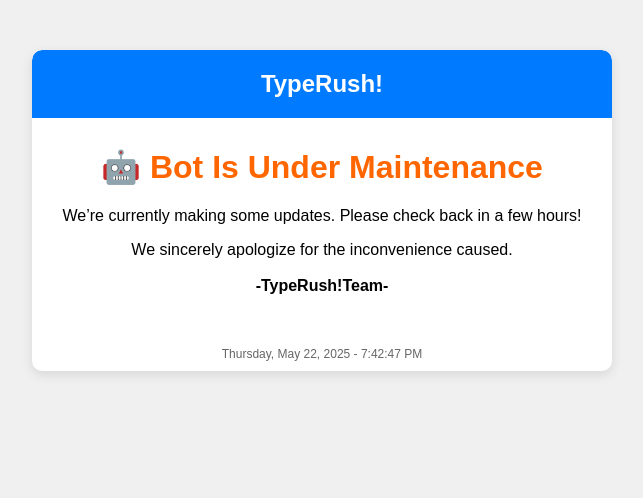
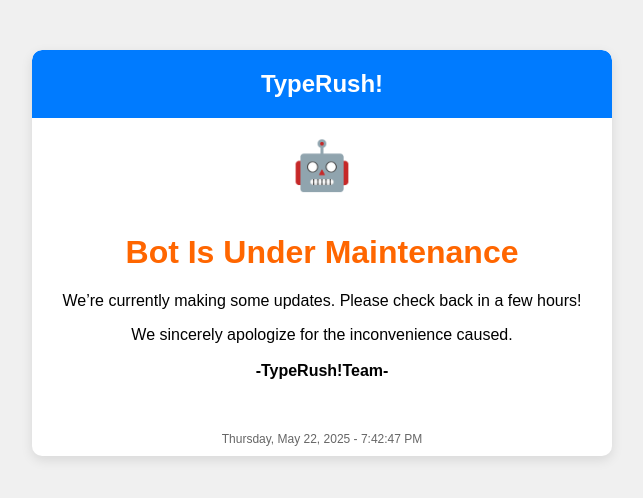
Before and after one commit to YohaaHiruu/TypeRush-BotStatus, a plain HTML site: page index.html in a window 1280 px wide. Shown: the whole page, without its empty margins (318-961 px from the left). Drawn offline with Linux system fonts and the light colour scheme.

Commit message:
Update index.html

```diff
--- a/index.html
+++ b/index.html
@@ -20,7 +20,6 @@
       box-shadow: 0 4px 12px rgba(0,0,0,0.1);
       overflow: hidden;
       position: relative; /* for datetime positioning */
-      /* Removed fixed width and min-height */
     }
     .header {
       background: #007BFF; /* Blue */
@@ -30,6 +29,11 @@
       font-weight: bold;
       border-top-left-radius: 10px;
       border-top-right-radius: 10px;
+    }
+    .bot-icon {
+      font-size: 48px;
+      margin: 20px 0 10px 0;
+      color: #ff6600;
     }
     .content {
       padding: 30px 30px 60px; /* add bottom padding for datetime */
@@ -55,8 +59,9 @@
 <body>
   <div class="status">
     <div class="header">TypeRush!</div>
+    <div class="bot-icon">🤖</div>
     <div class="content">
-      <h1>🤖 Bot Is Under Maintenance</h1>
+      <h1>Bot Is Under Maintenance</h1>
       <p>We’re currently making some updates. Please check back in a few hours!</p>
       <p>
         We sincerely apologize for the inconvenience caused.<br /><br />
```
